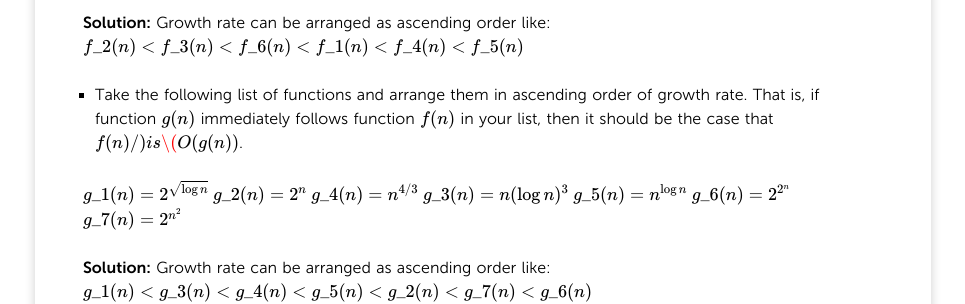
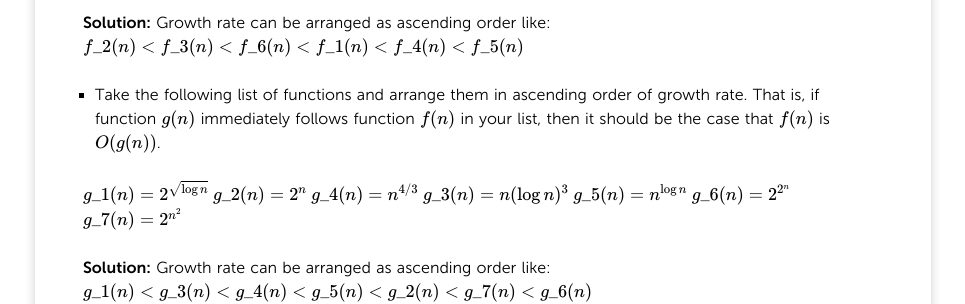
Before and after one commit to pineal/pineal.github.com, a Jekyll site: the page built from _posts/2014/2014-09-16-Basis_of_algorithm_analysis.md, in a window 1280 px wide. Shown: the part 844-1148 px from the top of the page, without its empty margins (157-1122 px from the left). Built offline with Jekyll 4.4.1, drawn with Linux system fonts in a browser that asks for light colours; nearby versions of some CDN libraries; Markdown is read by kramdown in place of the engine named in the settings; formulas are drawn with MathJax 3; comment, search, counter and statistics services are not loaded.

Commit message:
update= =

```diff
--- a/_posts/2014/2014-09-16-Basis_of_algorithm_analysis.md
+++ b/_posts/2014/2014-09-16-Basis_of_algorithm_analysis.md
@@ -35,7 +35,7 @@ $$ f\_{6}(n)=n^{2}\log n $$
 **Solution:** Growth rate can be arranged as ascending order like:
 $$f\_{2}(n)<f\_{3}(n)<f\_{6}(n)<f\_{1}(n)<f\_{4}(n)<f\_{5}(n)$$
 
-- Take the following list of functions and arrange them in ascending order of growth rate. That is, if function \\(g(n)\\) immediately follows function \\(f(n)\\) in your list, then it should be the case that \\(f(n)/) is \\(O(g(n))\\).
+- Take the following list of functions and arrange them in ascending order of growth rate. That is, if function \\(g(n)\\) immediately follows function \\(f(n)\\) in your list, then it should be the case that \\(f(n)\\) is \\(O(g(n))\\).
 
 $$ g\_{1}(n)=2^{\sqrt{\log n}}$$
 $$ g\_{2}(n)=2^{n}$$
```
